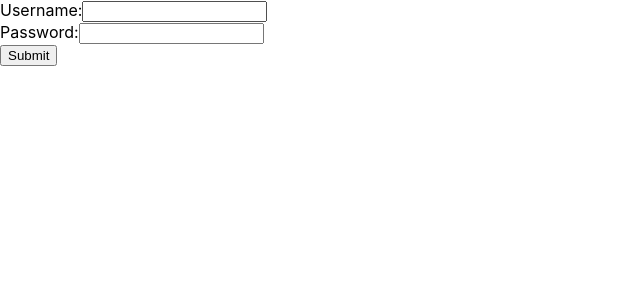
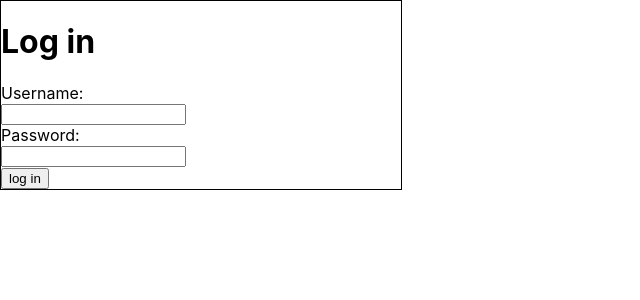
Before and after one commit to Tino-Nguyen/CMS_for_Nail_Salon, a React (Create React App) app in the folder cms_app/: page / in a window 1280 px wide. Shown: the top 300 px of the page, without its empty margins (0-640 px from the left). Built offline with nearby package versions, Linux system fonts and the light colour scheme.

Commit message:
login structure for a thanh

```diff
--- a/cms_app/src/App.js
+++ b/cms_app/src/App.js
@@ -6,9 +6,7 @@ import LoginSceen from './Screens/Screen_Login/cms_login_screen.jsx';
 
 function App() {
   return (
-   <>
     <LoginSceen/>
-   </>
   );
 }
 
--- a/cms_app/src/Screens/Screen_Login/Login_Screen_Modules/login_form_module.jsx
+++ b/cms_app/src/Screens/Screen_Login/Login_Screen_Modules/Login_Form/login_form_module.jsx
@@ -1,17 +1,21 @@
 import React, { Component } from 'react'
+import "./login_form_styles.css";
 
 export default class login_form_module extends Component {
   render() {
     return (
-      <div>
+      <div id="login_module">
         <form>
+          <h1 id="login_title">Log in</h1>
           <label for="name_input">Username:</label>
+          <br/>
           <input type="text" id="name_input"/>
           <br/>
           <label for="password_input">Password:</label>
+          <br/>
           <input type="password" id="password_input"/>
           <br/>
-          <input type="submit"/>
+          <input type="submit" value="log in"/>
         </form>
       </div>
     )
--- /dev/null
+++ b/cms_app/src/Screens/Screen_Login/Login_Screen_Modules/Login_Form/login_form_styles.css
@@ -0,0 +1,8 @@
+#login_module{
+    border: 1px solid black;
+    width: 25em;
+}
+
+#login_module > form {
+    text-align: left;
+}
--- a/cms_app/src/Screens/Screen_Login/cms_login_screen.jsx
+++ b/cms_app/src/Screens/Screen_Login/cms_login_screen.jsx
@@ -1,12 +1,12 @@
 import React, { Component } from 'react'
-import LoginModule from './Login_Screen_Modules/login_form_module.jsx';
+import LoginModule from './Login_Screen_Modules/Login_Form/login_form_module.jsx';
 
 export default class cms_login_screen extends Component {
   render() {
     return (
-      <div>
-        <LoginModule/>
-      </div>
+      <>
+      <LoginModule/>
+      </>
     )
   }
 }
```
